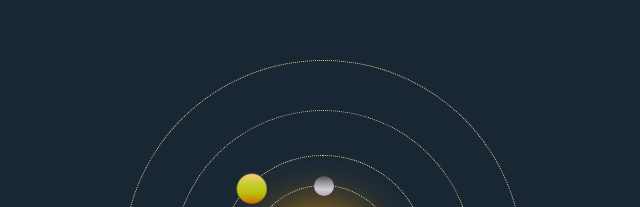
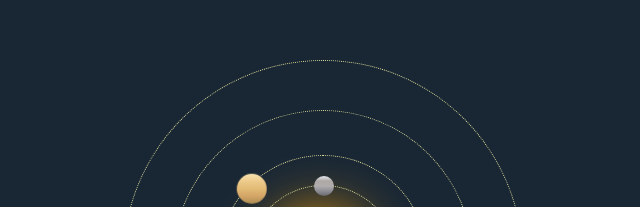
Before and after one commit to anjila-in-github/Animated_Solar_System, a plain HTML site: page index.html in a window 1280 px wide. Shown: the part 140-347 px from the top of the page, 317-957 px from the left. Drawn offline with Linux system fonts and the light colour scheme.

Commit message:
fix:added new color palette to the planets venus, mercury, and earth

```diff
--- a/style.css
+++ b/style.css
@@ -44,8 +44,7 @@ body{
     height:20px;
     width: 20px;
     border-radius: 50%;
-    background: linear-gradient(#504e51, #97979f, #ceccd1,
-    #b5a7b5);
+    background: linear-gradient(#e7e8ec, #ada8a5,#b1adad, #8c8c94 ,#68696d);
     position: absolute;
     top:44%;
     left:44%;
@@ -71,7 +70,7 @@ body{
     height: 30px;
     width: 30px;
     border-radius: 50%;
-    background: linear-gradient(#fcc782, #c5cf31, #bbbe0b, #d36a08);
+    background: linear-gradient(#f8e2b0, 	#eecb8b, #e3bb76, #d3a567, 	#ad8d54);
     position: absolute;
     top:44%;
     left:44%;
@@ -95,8 +94,7 @@ body{
     height: 40px;
     width: 40px;
     border-radius: 50%;
-    background: linear-gradient(#4f4cb0, #6b93d6, #e9eff9,
-    #9fc164,#d8c596);
+    background: linear-gradient(#4f4cb0, #6b93d6, #e9eff9, #9fc164,#d8c596);
     position: absolute;
     top:44%;
     left:44%;
```
